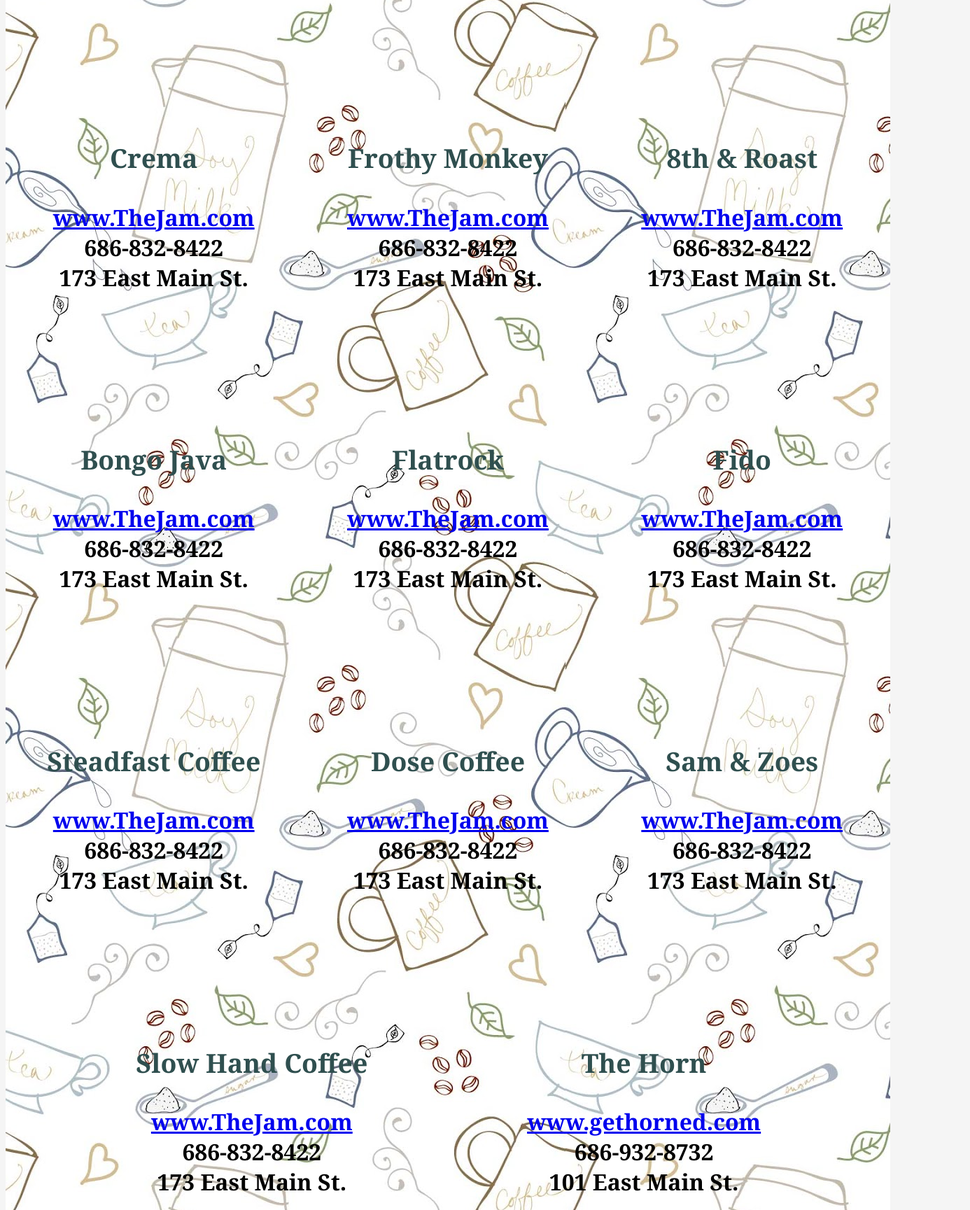
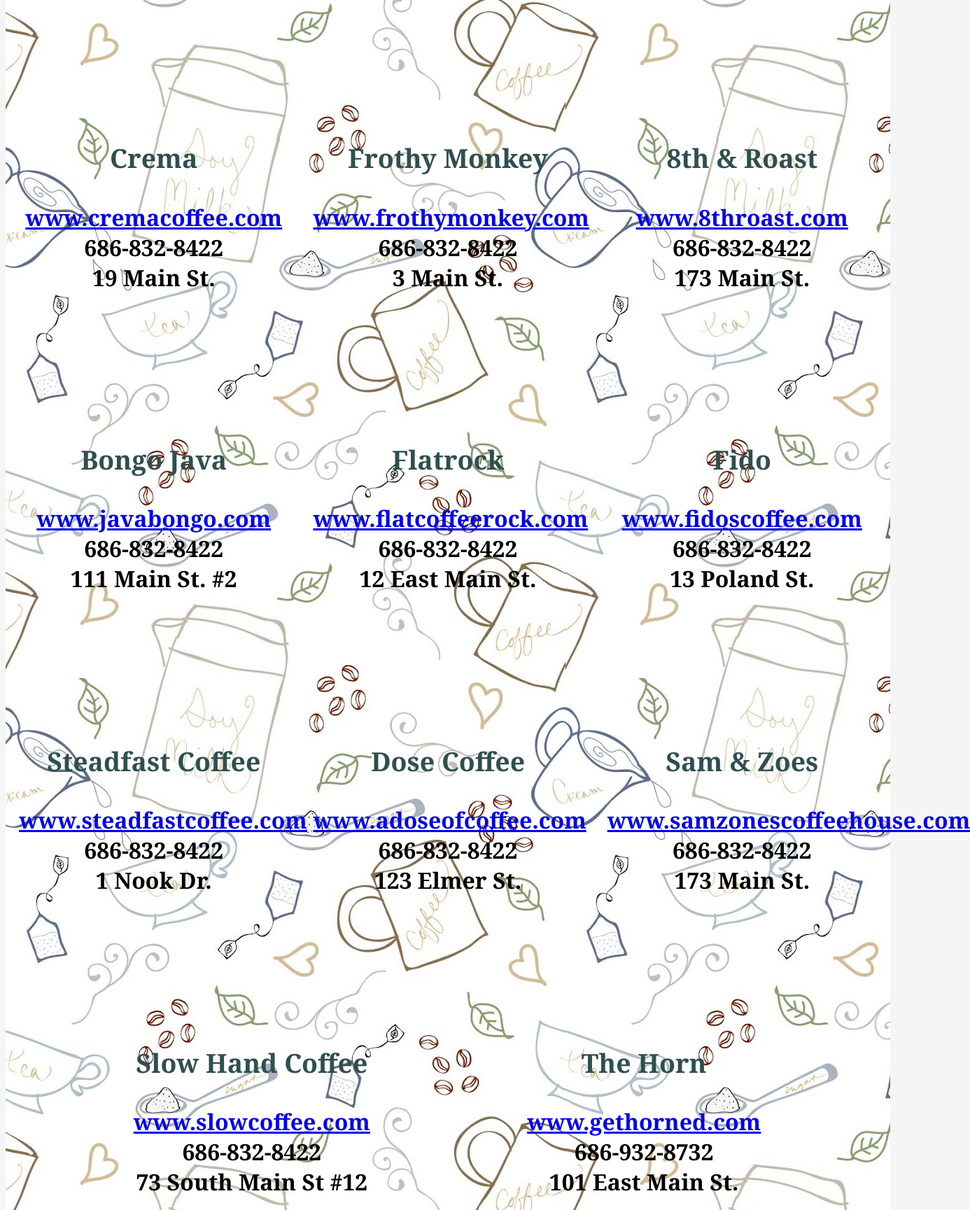
Before and after one commit to EthanPierret/Coffe-Houses, a plain HTML site: page index.html in a window 1280 px wide. Shown: the part 609-2338 px from the top of the page at 70% size, 1386 px wide, since content can reach past the window. Drawn offline with Linux system fonts and the light colour scheme.

Commit message:
Made more info on the shops

```diff
--- a/index.html
+++ b/index.html
@@ -18,18 +18,18 @@
 
 <article class="list">
   <section class="shop"><h3>The Jam</h3><a href="www.google.com">www.TheJam.com</a><br>686-832-8422<br>173 East Main St.</section>
-  <section class="shop"><h3>The Well</h3><a href="www.google.com">www.TheJam.com</a><br>686-832-8422<br>173 East Main St.</section>
-  <section class="shop"><h3>Red Bicycle</h3><a href="www.google.com">www.TheJam.com</a><br>686-832-8422<br>173 East Main St.</section>
-  <section class="shop"><h3>Crema</h3><a href="www.google.com">www.TheJam.com</a><br>686-832-8422<br>173 East Main St.</section>
-  <section class="shop"><h3>Frothy Monkey</h3><a href="www.google.com">www.TheJam.com</a><br>686-832-8422<br>173 East Main St.</section>
-  <section class="shop"><h3>8th &amp; Roast</h3><a href="www.google.com">www.TheJam.com</a><br>686-832-8422<br>173 East Main St.</section>
-  <section class="shop"><h3>Bongo Java</h3><a href="www.google.com">www.TheJam.com</a><br>686-832-8422<br>173 East Main St.</section>
-  <section class="shop"><h3>Flatrock</h3><a href="www.google.com">www.TheJam.com</a><br>686-832-8422<br>173 East Main St.</section>
-  <section class="shop"><h3>Fido</h3><a href="www.google.com">www.TheJam.com</a><br>686-832-8422<br>173 East Main St.</section>
-  <section class="shop"><h3>Steadfast Coffee</h3><a href="www.google.com">www.TheJam.com</a><br>686-832-8422<br>173 East Main St.</section>
-  <section class="shop"><h3>Dose Coffee</h3><a href="www.google.com">www.TheJam.com</a><br>686-832-8422<br>173 East Main St.</section>
-  <section class="shop"><h3>Sam &amp; Zoes</h3><a href="www.google.com">www.TheJam.com</a><br>686-832-8422<br>173 East Main St.</section>
-  <section class="shop"><h3>Slow Hand Coffee</h3><a href="www.google.com">www.TheJam.com</a><br>686-832-8422<br>173 East Main St.</section>
+  <section class="shop"><h3>The Well</h3><a href="www.google.com">www.ThecoffeeWells.com</a><br>686-832-8422<br>173 East Main St.</section>
+  <section class="shop"><h3>Red Bicycle</h3><a href="www.google.com">www.redbicyclecoffee.com</a><br>686-832-8422<br>3 Airport Dr.</section>
+  <section class="shop"><h3>Crema</h3><a href="www.google.com">www.cremacoffee.com</a><br>686-832-8422<br>19 Main St.</section>
+  <section class="shop"><h3>Frothy Monkey</h3><a href="www.google.com">www.frothymonkey.com</a><br>686-832-8422<br>3 Main St.</section>
+  <section class="shop"><h3>8th &amp; Roast</h3><a href="www.google.com">www.8throast.com</a><br>686-832-8422<br>173 Main St.</section>
+  <section class="shop"><h3>Bongo Java</h3><a href="www.google.com">www.javabongo.com</a><br>686-832-8422<br>111 Main St. #2</section>
+  <section class="shop"><h3>Flatrock</h3><a href="www.google.com">www.flatcoffeerock.com</a><br>686-832-8422<br>12 East Main St.</section>
+  <section class="shop"><h3>Fido</h3><a href="www.google.com">www.fidoscoffee.com</a><br>686-832-8422<br>13 Poland St.</section>
+  <section class="shop"><h3>Steadfast Coffee</h3><a href="www.google.com">www.steadfastcoffee.com</a><br>686-832-8422<br>1 Nook Dr.</section>
+  <section class="shop"><h3>Dose Coffee</h3><a href="www.google.com">www.adoseofcoffee.com</a><br>686-832-8422<br>123 Elmer St.</section>
+  <section class="shop"><h3>Sam &amp; Zoes</h3><a href="www.google.com">www.samzonescoffeehouse.com</a><br>686-832-8422<br>173 Main St.</section>
+  <section class="shop"><h3>Slow Hand Coffee</h3><a href="www.google.com">www.slowcoffee.com</a><br>686-832-8422<br>73 South Main St #12</section>
   <section class="shop"><h3>The Horn</h3><a href="www.google.com">www.gethorned.com</a><br>686-932-8732<br>101 East Main St.</section>
 </article>
 </strong>
```
